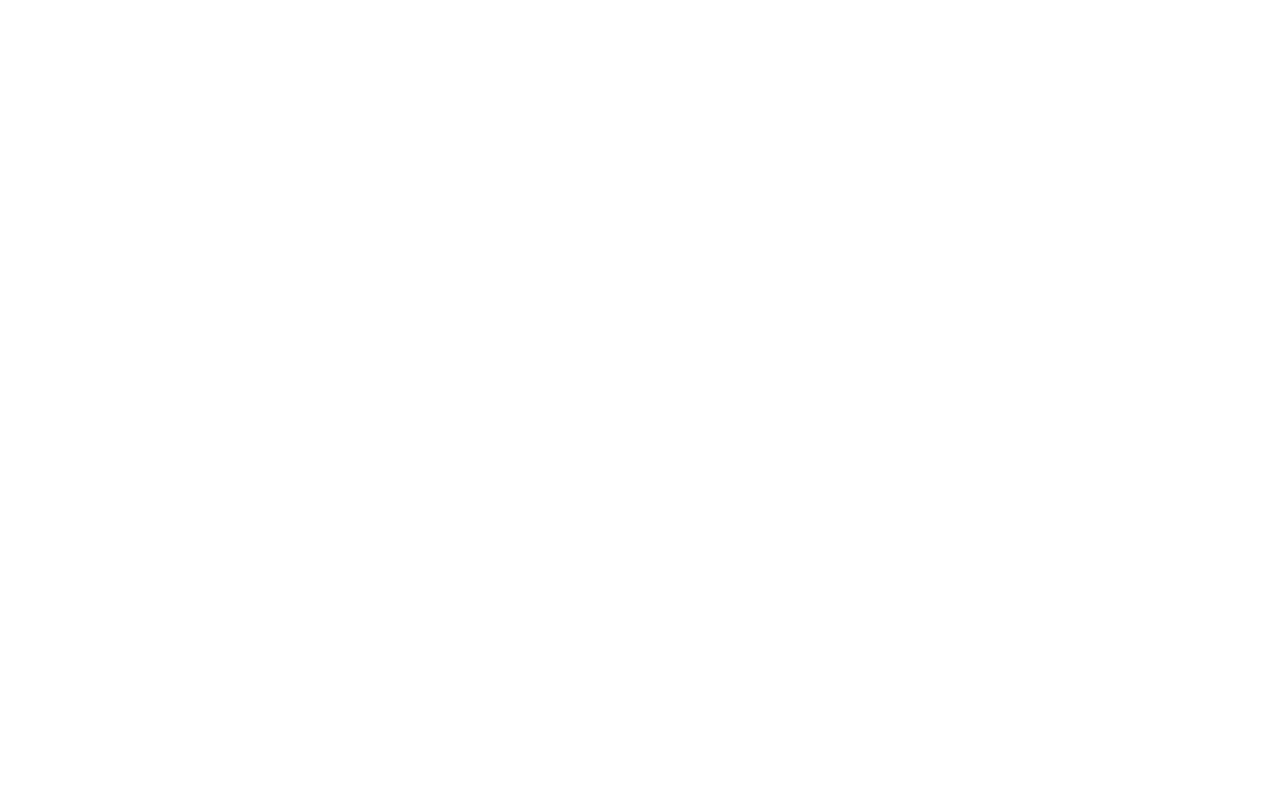
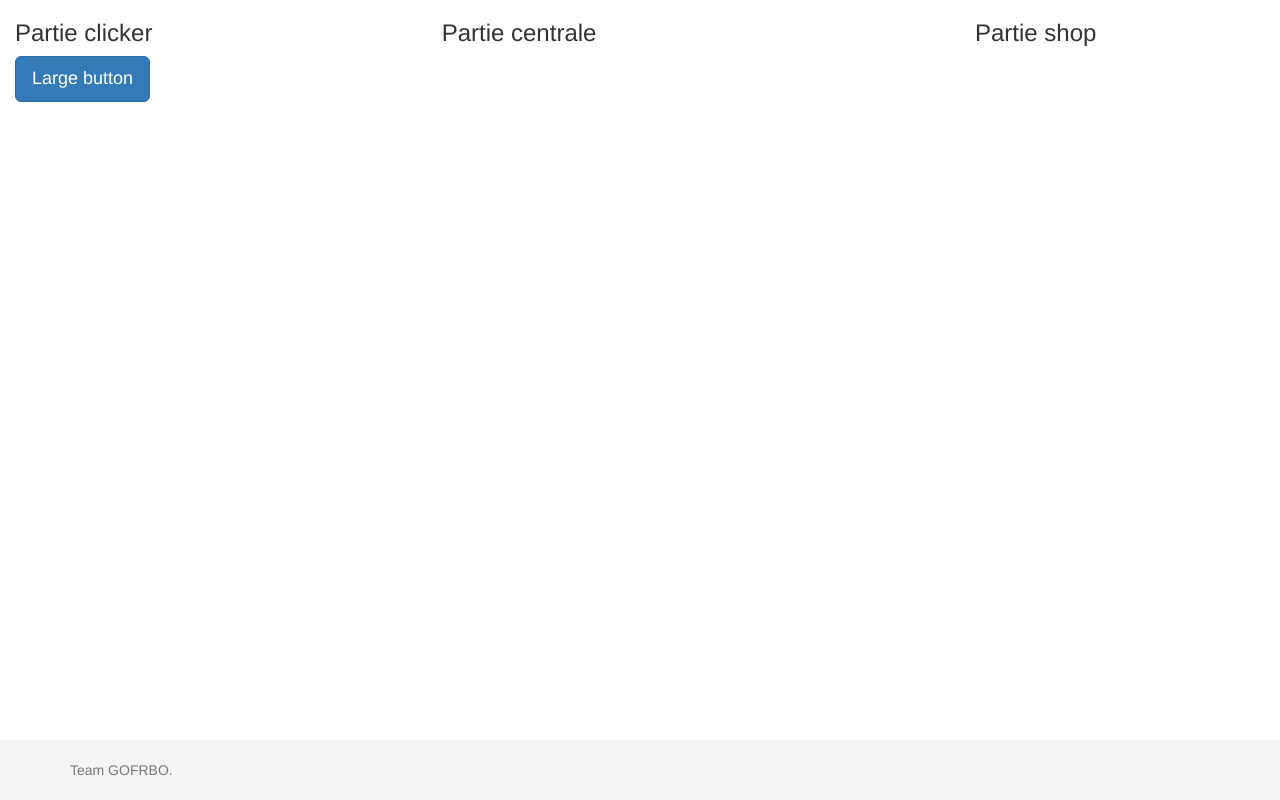
Before and after one commit to lbouvard/ReligionClicker, a PHP site: page / in a window 1280 px wide. Before the commit the page is empty. Run offline with PHP 8.4, Linux system fonts and the light colour scheme; some libraries are stand-ins or nearby versions.

Commit message:
Mise en place du layout.

```diff
--- a/css/layout.css
+++ b/css/layout.css
@@ -0,0 +1,73 @@
+/* http://meyerweb.com/eric/tools/css/reset/
+   v2.0 | 20110126
+   License: none (public domain)
+*/
+html, body, div, span, applet, object, iframe,
+h1, h2, h3, h4, h5, h6, p, blockquote, pre,
+a, abbr, acronym, address, big, cite, code,
+del, dfn, em, img, ins, kbd, q, s, samp,
+small, strike, strong, sub, sup, tt, var,
+b, u, i, center,
+dl, dt, dd, ol, ul, li,
+fieldset, form, label, legend,
+table, caption, tbody, tfoot, thead, tr, th, td,
+article, aside, canvas, details, embed,
+figure, figcaption, footer, header, hgroup,
+menu, nav, output, ruby, section, summary,
+time, mark, audio, video {
+	margin: 0;
+	padding: 0;
+	border: 0;
+	font-size: 100%;
+	font: inherit;
+	vertical-align: baseline;
+}
+/* HTML5 display-role reset for older browsers */
+article, aside, details, figcaption, figure,
+footer, header, hgroup, menu, nav, section {
+	display: block;
+}
+body {
+	line-height: 1;
+}
+ol, ul {
+	list-style: none;
+}
+blockquote, q {
+	quotes: none;
+}
+blockquote:before, blockquote:after,
+q:before, q:after {
+	content: '';
+	content: none;
+}
+table {
+	border-collapse: collapse;
+	border-spacing: 0;
+}
+
+html {
+	min-height: 100%;
+}
+
+body > .container {
+	padding-top: 60px;
+}
+
+.footer {
+  position: absolute;
+  bottom: 0;
+  width: 100%;
+  /* Set the fixed height of the footer here */
+  height: 60px;
+  background-color: #f5f5f5;
+}
+
+.footer > .container {
+  padding-right: 15px;
+  padding-left: 15px;
+}
+
+.container .text-muted {
+  margin: 20px 0;
+}
--- a/index.php
+++ b/index.php
@@ -1,3 +1,61 @@
+<!DOCTYPE html>
+<html lang="fr">
+  <head>
+    <meta charset="utf-8">
+    <meta http-equiv="X-UA-Compatible" content="IE=edge">
+    <meta name="viewport" content="width=device-width, initial-scale=1">
+    <!-- The above 3 meta tags *must* come first in the head; any other head content must come *after* these tags -->
+    <title>Religion Clicker</title>
+
+    <!-- Bootstrap -->
+	<link href="css/layout.css" rel="stylesheet">
+    <link href="css/bootstrap.min.css" rel="stylesheet">
+
+    <!-- HTML5 shim and Respond.js for IE8 support of HTML5 elements and media queries -->
+    <!-- WARNING: Respond.js doesn't work if you view the page via file:// -->
+    <!--[if lt IE 9]>
+      <script src="https://oss.maxcdn.com/html5shiv/3.7.2/html5shiv.min.js"></script>
+      <script src="https://oss.maxcdn.com/respond/1.4.2/respond.min.js"></script>
+    <![endif]-->
+  </head>
+
+  <body>
+	<div class="container-fluid">
+
+		<div class="row">
+			<div class="col-xs-12 col-md-4">
+				<h3>Partie clicker</h3>
+
+				<p>
+					<button type="button" class="btn btn-primary btn-lg">Large button</button>
+				</p>
+			</div>
+
+			<div class="col-md-5">
+				<h3>Partie centrale</h3>
+			</div>
+
+			<div class="col-md-3">
+				<h3>Partie shop</h3>
+			</div>
+		</div>
+
+	</div>
+
+	<footer class="footer">
+		<div class="container">
+			<p class="text-muted">Team GOFRBO.</p>
+		</div>
+    </footer>
+
+    <!-- jQuery -->
+    <script src="js/jquery-1.11-2.min.js"></script>
+    <!-- bootstrap -->
+    <script src="js/bootstrap.min.js"></script>
+  </body>
+
+</html>
+
 <?php
 // wamp\www\ReligionClicker\index.php
 
```
